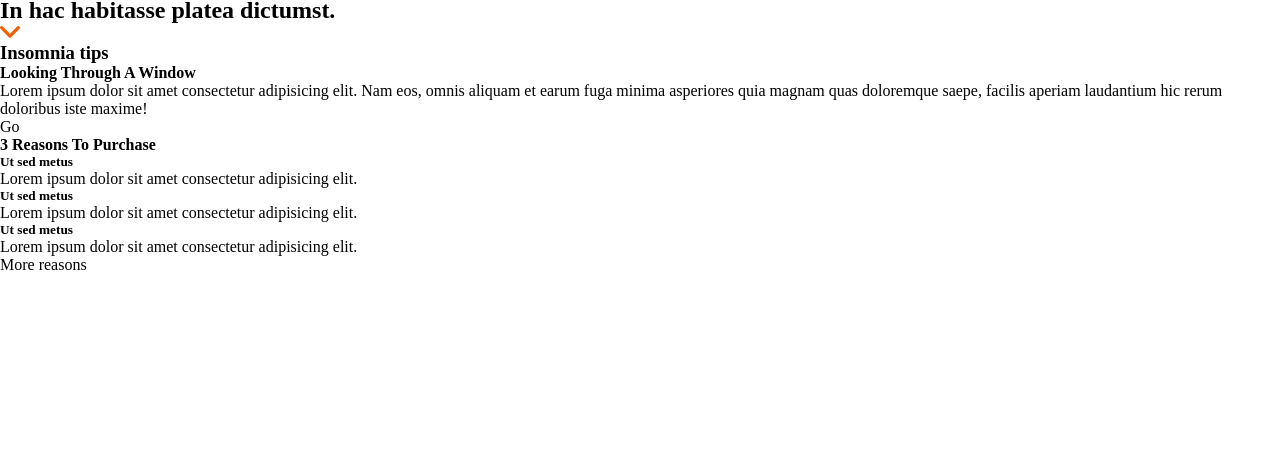
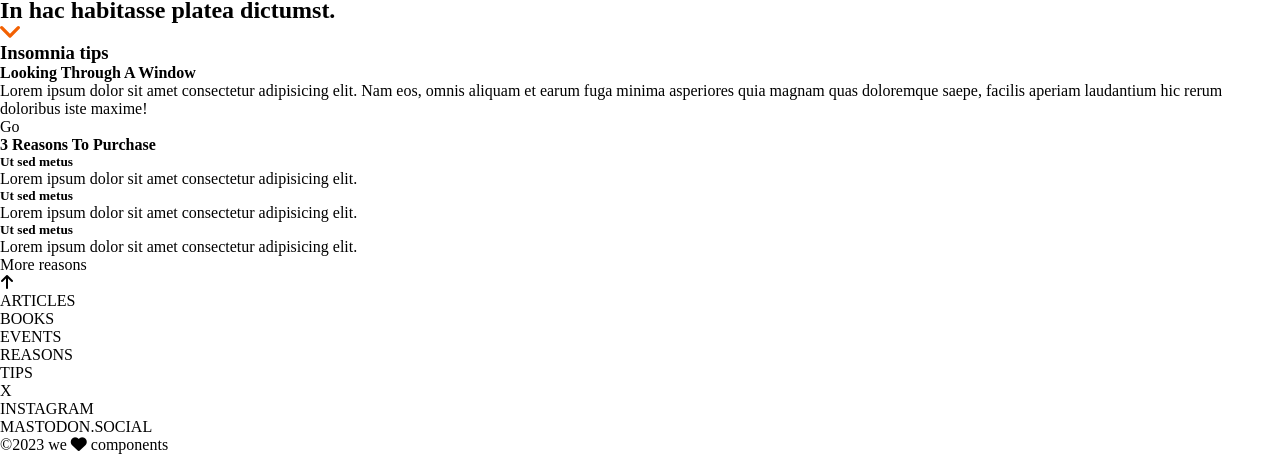
Before and after one commit to Adalab/modulo-1-evaluacion-final-iewaw, a website built with Vite: page src/index.html in a window 1280 px wide. Shown: the part 830-1284 px from the top of the page. Before the commit the page ends 1104 px from the top, so only its background shows below. Built offline with nearby package versions, Linux system fonts and the light colour scheme.

Commit message:
first version of footer.html

```diff
--- a/src/index.html
+++ b/src/index.html
@@ -5,6 +5,7 @@
   <meta charset="UTF-8" />
   <meta name="viewport" content="width=device-width, initial-scale=1" />
   <title>Anonymous Proxy</title>
+  <script src="https://kit.fontawesome.com/66349fc88a.js" crossorigin="anonymous"></script>
   <link href="https://fonts.googleapis.com/css?family=Roboto&display=swap" rel="stylesheet" />
   <link rel="stylesheet" href="./scss/main.scss" />
   <link rel="icon" href="./images/favicon.ico" />
--- a/src/partials/footer.html
+++ b/src/partials/footer.html
@@ -1,3 +1,23 @@
-<footer>
-
+<footer class="footer">
+    <i class="fotter__arrow fa-solid fa-arrow-right fa-rotate-270"></i>
+    <nav class="footer__nav1">
+        <ul>
+            <li>ARTICLES</li>
+            <li>BOOKS</li>
+            <li>EVENTS</li>
+            <li>REASONS</li>
+            <li>TIPS</li>
+        </ul>
+    </nav>
+    <nav class="footer__nav2">
+        <ul>
+            <li>X</li>
+            <li>INSTAGRAM</li>
+            <li>MASTODON.SOCIAL</li>
+        </ul>
+    </nav>
+    <article class="footer__article">
+        <span>&copy;2023</span>
+        <span>we <i class="footer__heart fa-solid fa-heart"></i> components</span>
+    </article>
 </footer>
```
